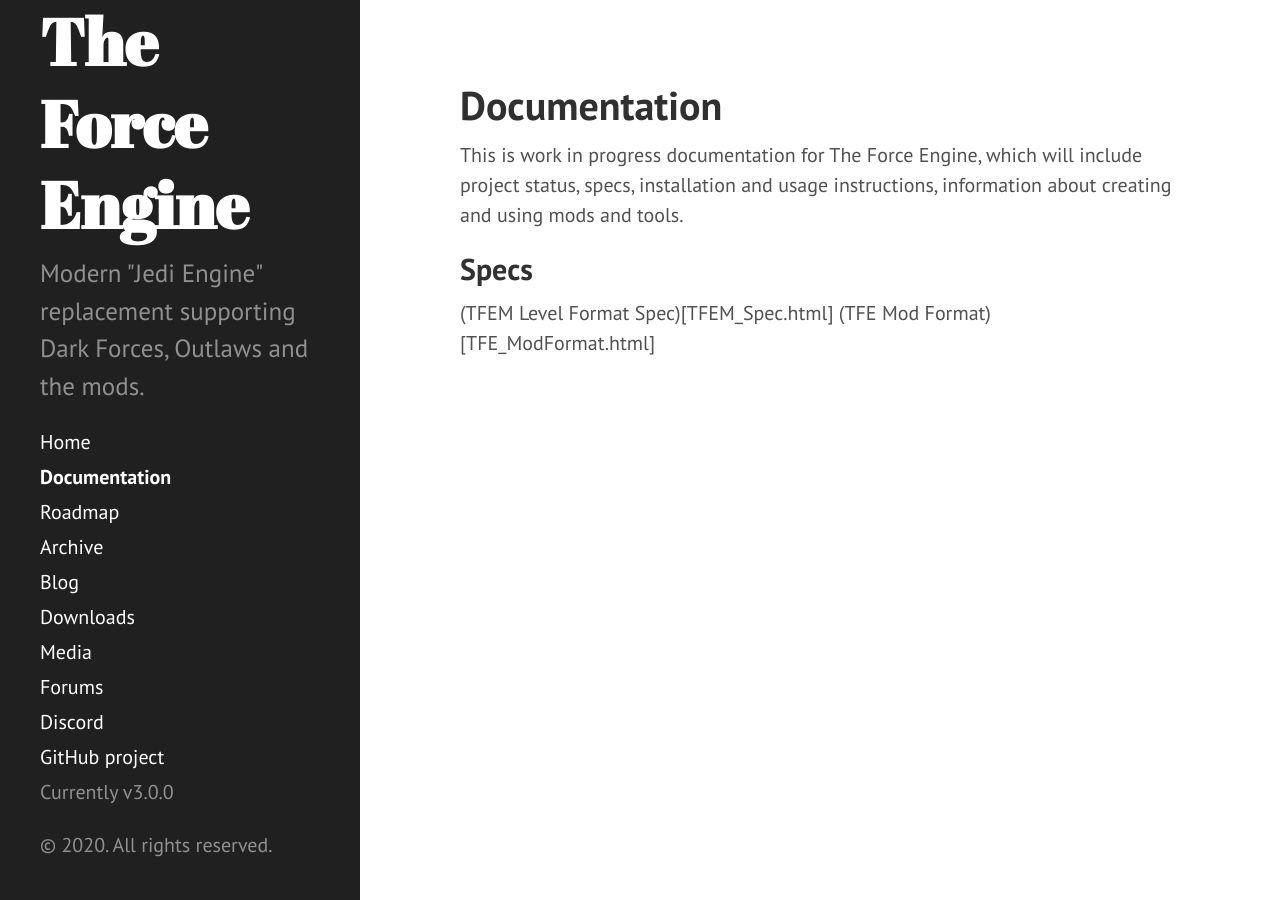
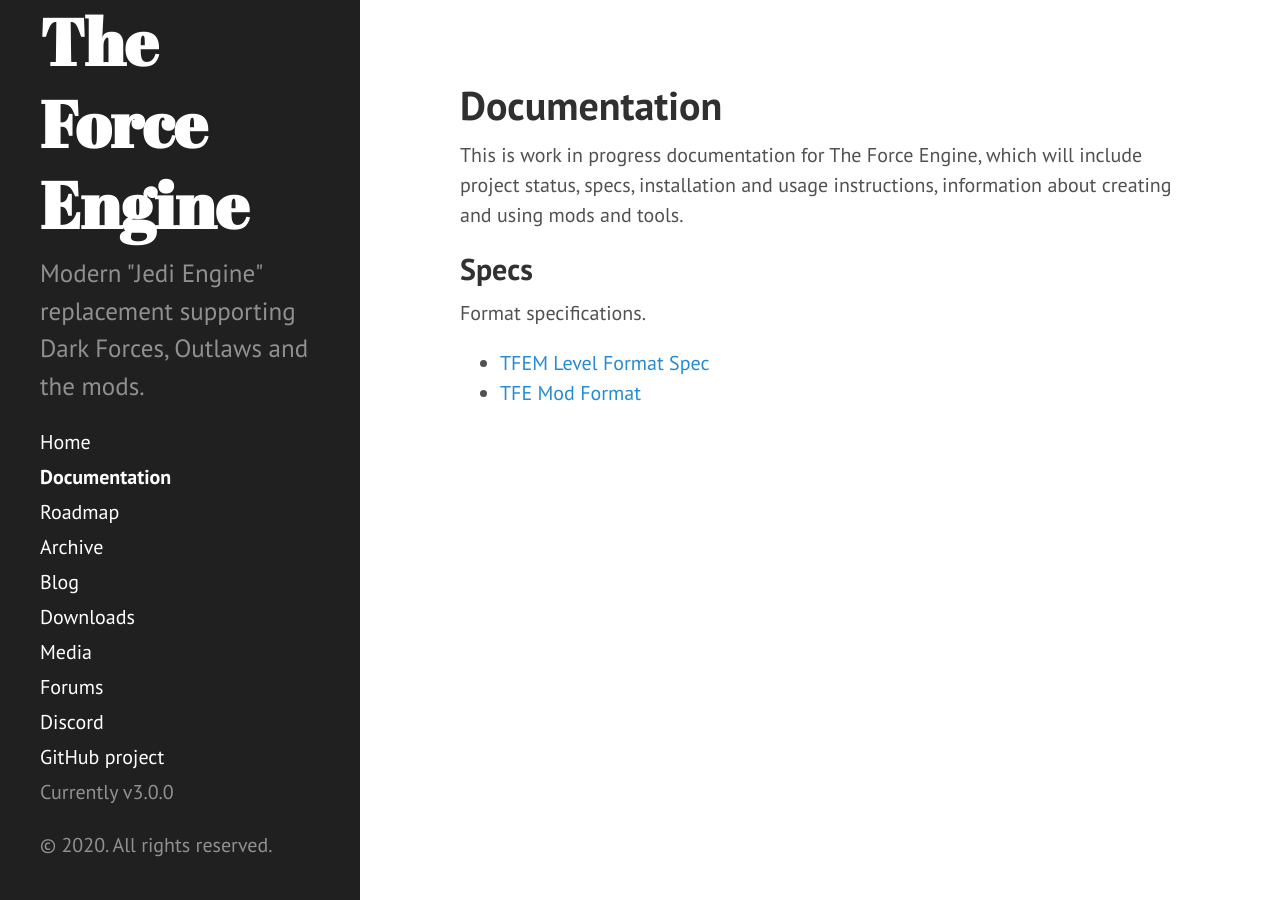
Before and after one commit to TheForceEngine/TheForceEngine.github.io, a Jekyll site: the page built from Documentation.md, in a window 1280 px wide. Built offline with Jekyll 4.4.1, drawn with Linux system fonts in a browser that asks for light colours.

Commit message:
Update Documentation.md

```diff
--- a/Documentation.md
+++ b/Documentation.md
@@ -5,5 +5,6 @@
 This is work in progress documentation for The Force Engine, which will include project status, specs, installation and usage instructions, information about creating and using mods and tools.
 
 ## Specs
-(TFEM Level Format Spec)[TFEM_Spec.html]
-(TFE Mod Format)[TFE_ModFormat.html]
+Format specifications.
+ * [TFEM Level Format Spec](TFEM_Spec.html)
+ * [TFE Mod Format](TFE_ModFormat.html)
```
